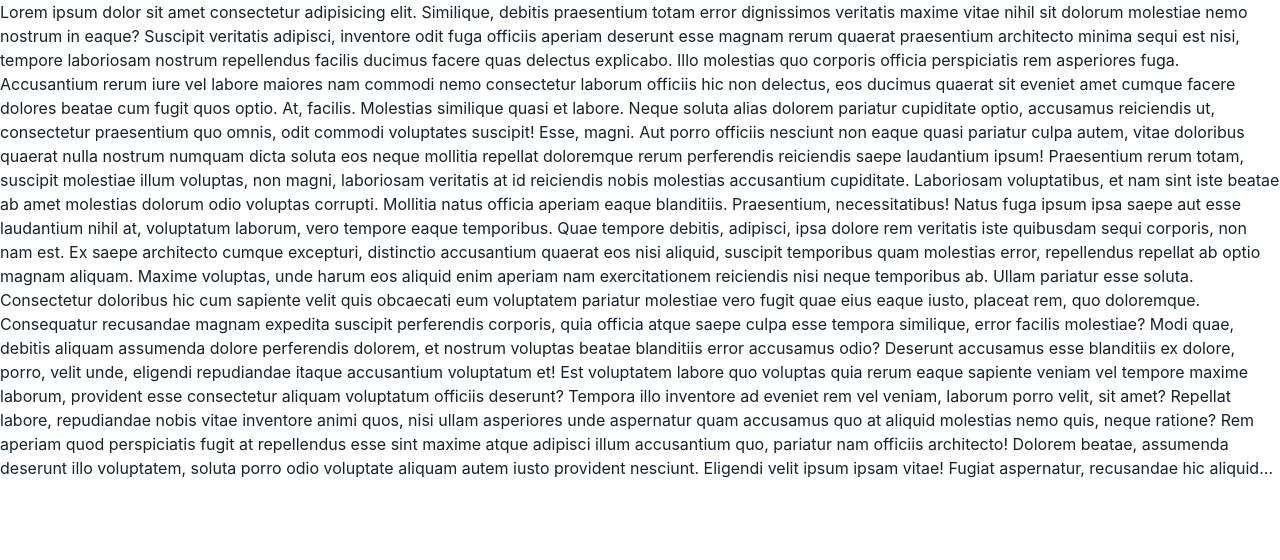
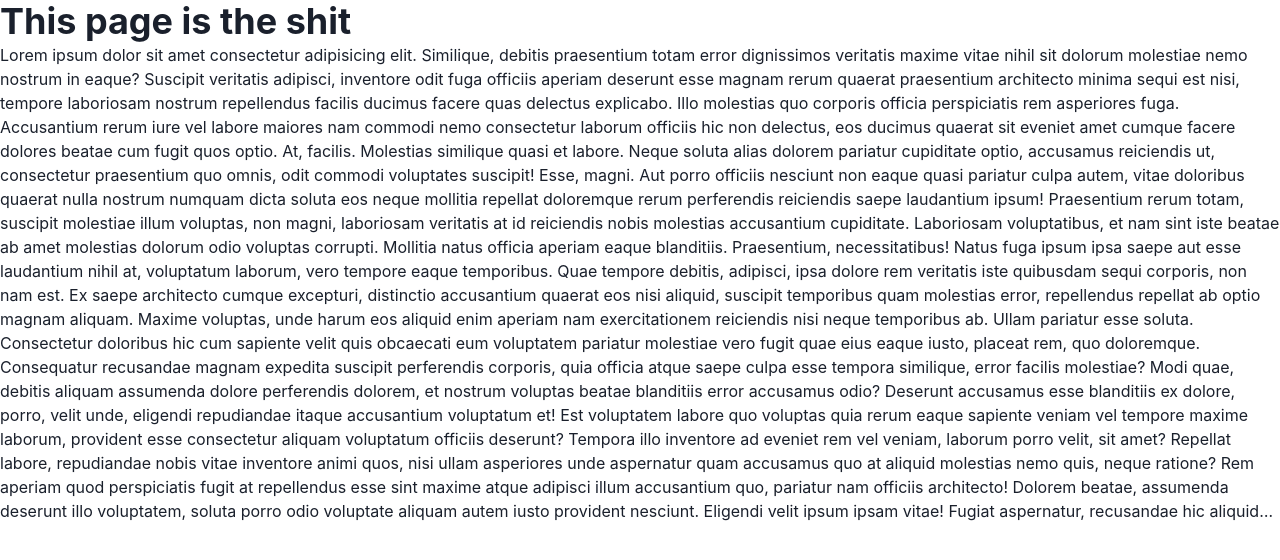
Before and after one commit to KennedyMungai/blog-site-w-chakra, a Next.js app: page / in a window 1280 px wide. Shown: the top 560 px of the page. Built offline with nearby package versions, Linux system fonts and the light colour scheme.

Commit message:
Added a heading component to the page

```diff
--- a/src/pages/index.tsx
+++ b/src/pages/index.tsx
@@ -1,4 +1,4 @@
-import { Button, Text } from '@chakra-ui/react'
+import { Button, Heading, Text } from '@chakra-ui/react'
 import { Inter } from 'next/font/google'
 
 const inter = Inter({ subsets: ['latin'] })
@@ -6,6 +6,7 @@ const inter = Inter({ subsets: ['latin'] })
 export default function Home() {
 	return (
 		<div>
+			<Heading>This page is the shit</Heading>
 			<Text as={'section'} noOfLines={20}>
 				Lorem ipsum dolor sit amet consectetur adipisicing elit.
 				Similique, debitis praesentium totam error dignissimos veritatis
```
